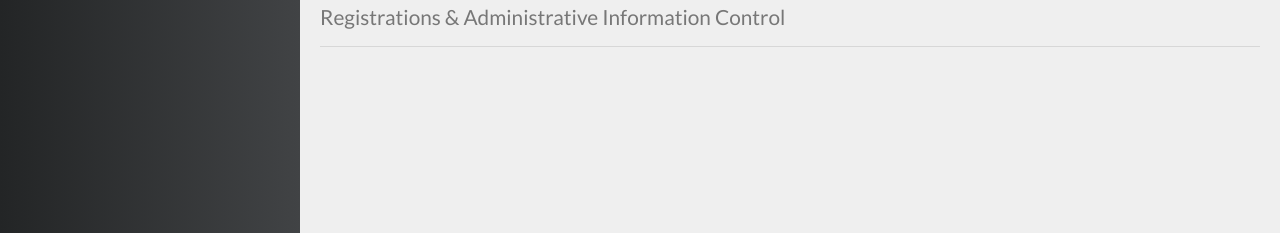
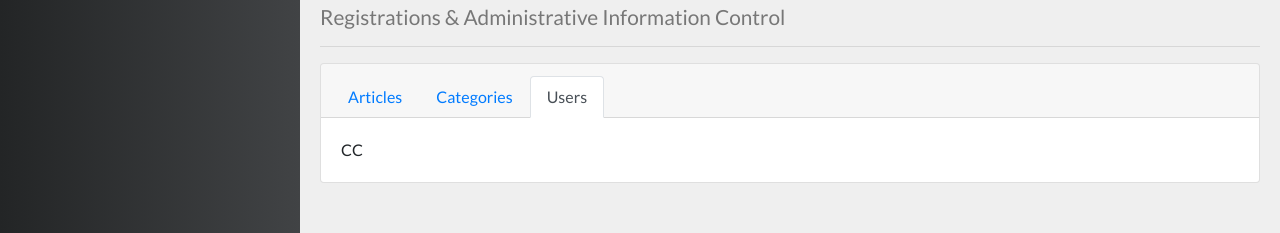
Before and after one commit to FreymundDeveloper/The-Knowledge-Archives, a Vue app in the folder frontend/: page /admin in a window 1280 px wide. Shown: the part 128-361 px from the top of the page. Built offline with nearby package versions, Linux system fonts and the light colour scheme.

Commit message:
Admin Components Base

```diff
--- a/frontend/src/components/admin/AdminPages.vue
+++ b/frontend/src/components/admin/AdminPages.vue
@@ -2,15 +2,33 @@
     <div class="admin-pages">
         <TitleMain icon="fa fa-cogs" main=" System Administration"
             sub="Registrations & Administrative Information Control" />
+        <div class="admin-pages-tabs">
+            <b-card no-body>
+                <b-tabs card>
+                    <b-tab title="Articles" active>
+                        <ArticleAdmin />
+                    </b-tab>
+                    <b-tab title="Categories" active>
+                        <CategoryAdmin />
+                    </b-tab>
+                    <b-tab title="Users" active>
+                        <UserAdmin />
+                    </b-tab>
+                </b-tabs>
+            </b-card>
+        </div>
   </div>
 </template>
 
 <script>
 import TitleMain from '../template/TitleMain.vue'
+import ArticleAdmin from './ArticleAdmin.vue'
+import CategoryAdmin from './CategoryAdmin.vue'
+import UserAdmin from './UserAdmin.vue'
 
 export default {
     name: 'AdminPages',
-    components: { TitleMain }
+    components: { TitleMain, ArticleAdmin, CategoryAdmin, UserAdmin }
 }
 </script>
 
--- /dev/null
+++ b/frontend/src/components/admin/ArticleAdmin.vue
@@ -0,0 +1,15 @@
+<template>
+  <div class="article-admin">
+        AA
+  </div>
+</template>
+
+<script>
+export default {
+    name: 'ArticleAdmin'
+}
+</script>
+
+<style>
+
+</style>
--- /dev/null
+++ b/frontend/src/components/admin/CategoryAdmin.vue
@@ -0,0 +1,15 @@
+<template>
+  <div class="category-admin">
+    BB
+  </div>
+</template>
+
+<script>
+export default {
+    name: 'CategoryAdmin'
+}
+</script>
+
+<style>
+
+</style>
--- /dev/null
+++ b/frontend/src/components/admin/UserAdmin.vue
@@ -0,0 +1,15 @@
+<template>
+  <div class="user-admin">
+    CC
+  </div>
+</template>
+
+<script>
+export default {
+    name: 'UserAdmin'
+}
+</script>
+
+<style>
+
+</style>
```
